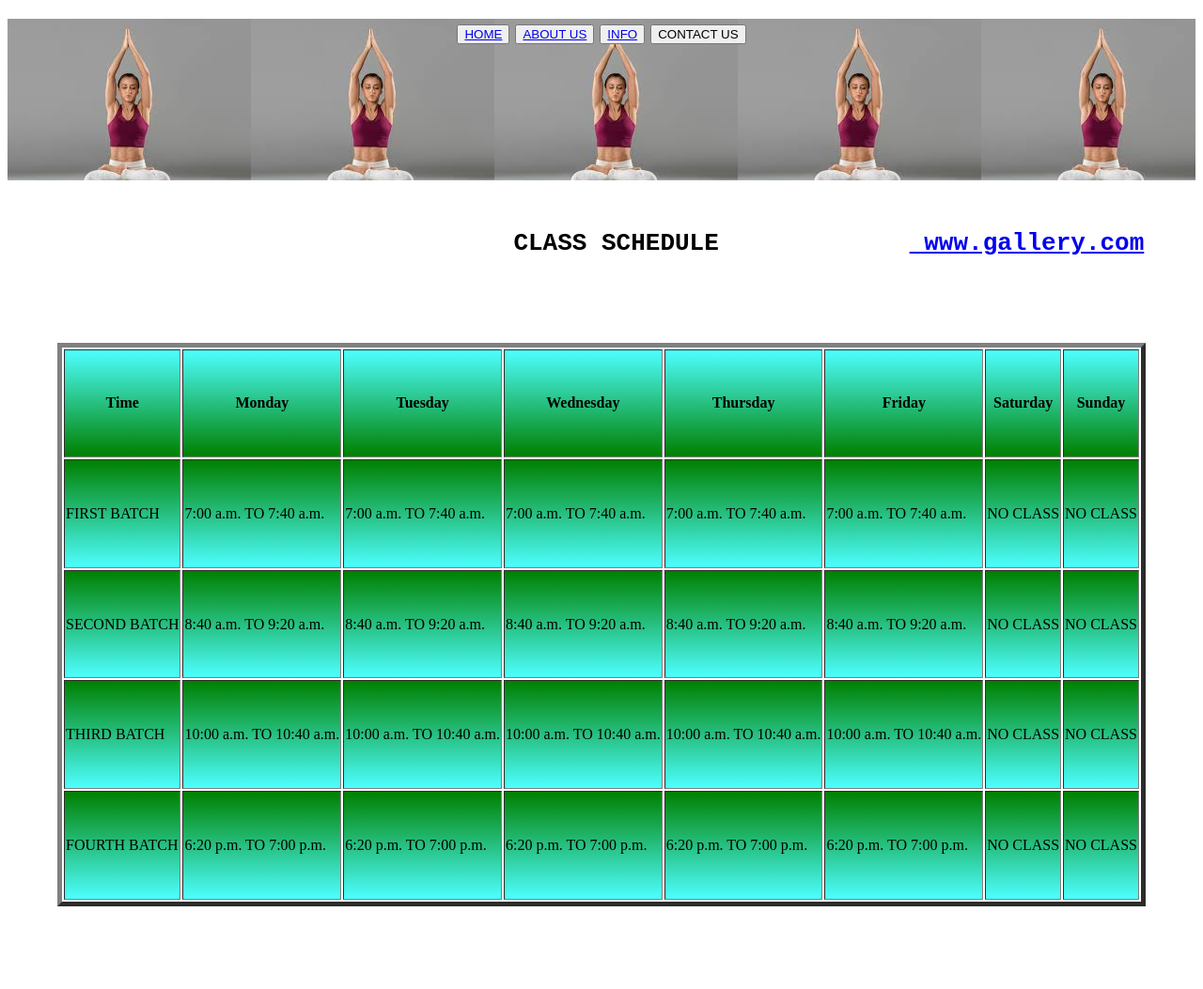
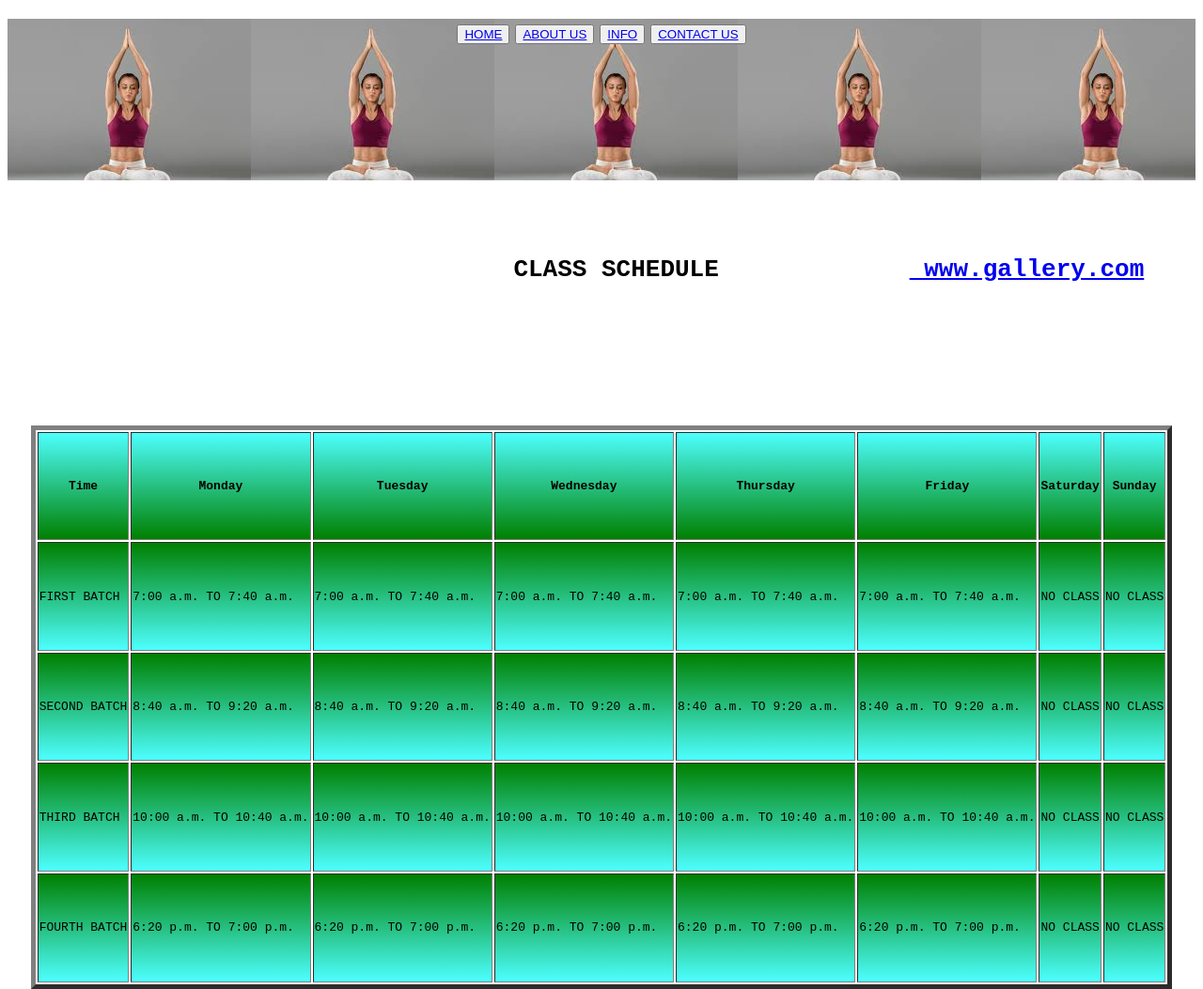
Before and after one commit to poweryog/poweryoga, a plain HTML site: page info.html in a window 1280 px wide. Shown: the whole page at 94% size. Before the commit the page ends 973 px from the top, so only its background shows below. Drawn offline with Linux system fonts and the light colour scheme.

Commit message:
Update info.html

```diff
--- a/info.html
+++ b/info.html
@@ -12,7 +12,8 @@
 		<h2><button type="button" class="btn btn-warning"><a href="yoga1.html">HOME</a></button>
 <button type="button" class="btn btn-dark"><a href="about.html">ABOUT US</a></button>
 <button type="button" class="btn btn-danger"><a href="info.html">INFO</a></button>
-<button type="button" class="btn btn-warning">CONTACT US</button></h2>
+<button type="button" class="btn btn-warning"><a href="contact.html">CONTACT US</a></button></h2>
+		<pre>
 		<pre>
 		<h1>                               CLASS SCHEDULE             <a href="gallery.html"> www.gallery.com</a></h1>
 
```
